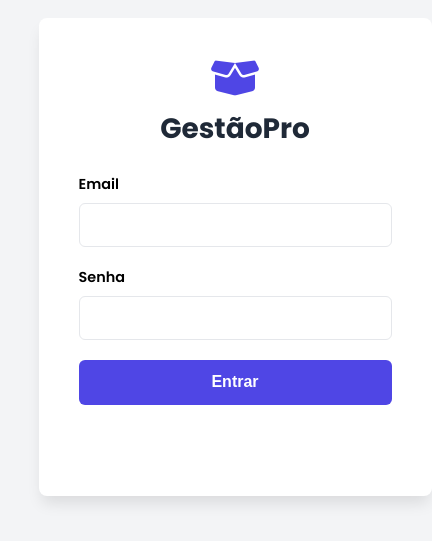
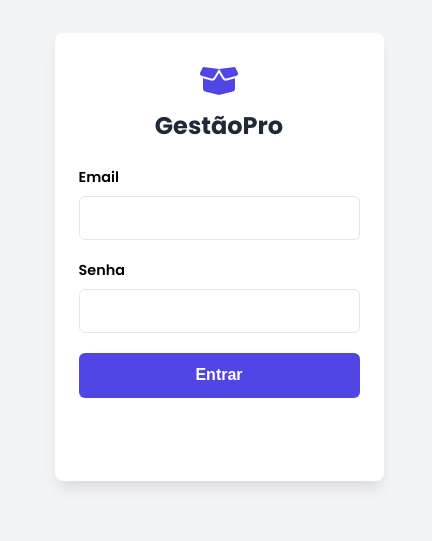
Before and after one commit to Peu-Nasc/GestaoPRO, a plain HTML site: page login.html in a window 390 px wide. Shown: the part 165-706 px from the top of the page, 432 px wide, since content can reach past the window. Drawn offline with Linux system fonts and the light colour scheme.

Commit message:
//responsividade css do login

```diff
--- a/login.css
+++ b/login.css
@@ -87,3 +87,22 @@ button:hover {
     font-weight: 600;
     min-height: 1.2em;
 }
+
+/* --- Responsividade para Telas Pequenas --- */
+@media (max-width: 576px) {
+    .login-container {
+        padding: 1rem;
+    }
+
+    .login-box {
+        padding: 2rem 1.5rem;
+    }
+
+    .login-box h2 {
+        font-size: 1.5rem;
+    }
+
+    .login-box .fa-box-open {
+        font-size: 2rem;
+    }
+}
```
